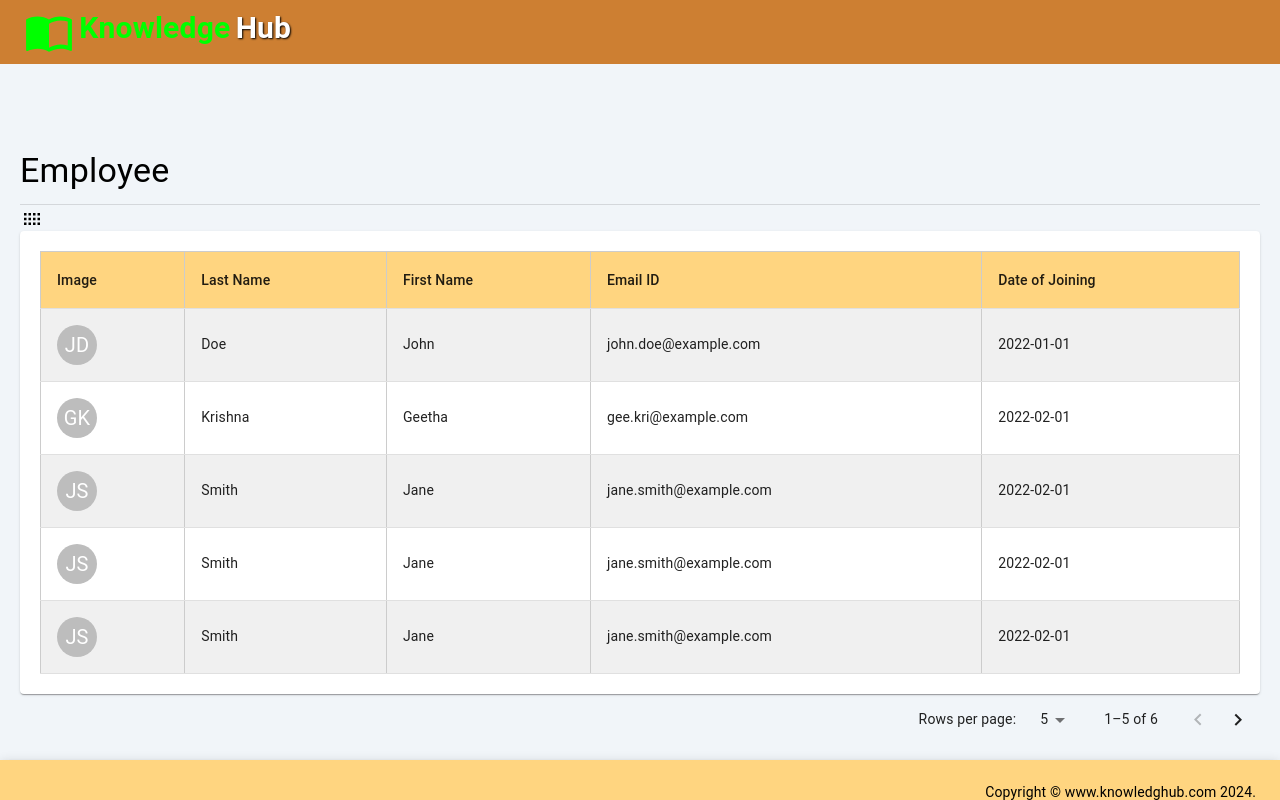
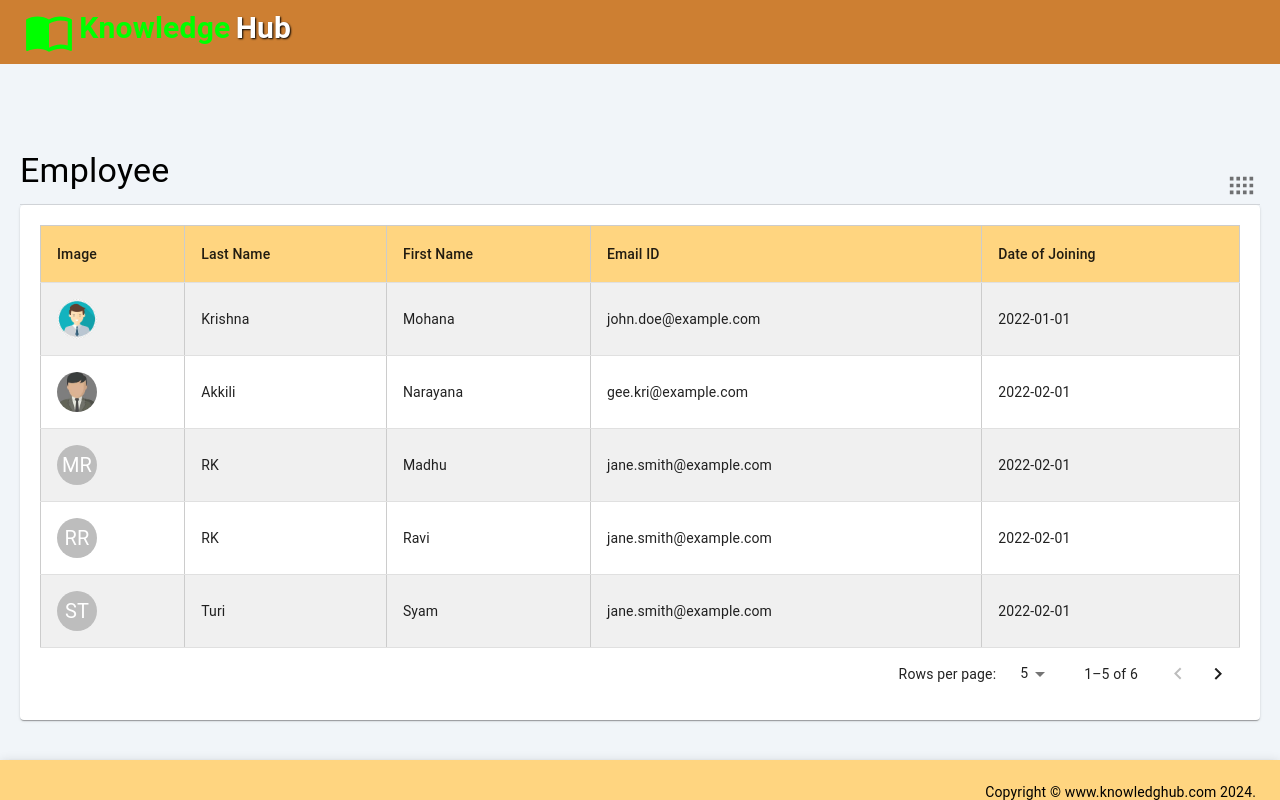
Before and after one commit to mohanakrishna143/nextJS-hub, a Next.js app: page /home in a window 1280 px wide. Built offline with nearby package versions, Linux system fonts and the light colour scheme.

Commit message:
Added image and Tiles and icon change

```diff
--- a/src/app/home/page.tsx
+++ b/src/app/home/page.tsx
@@ -1,24 +1,25 @@
 "use client"
-import React from "react";
+import React, { useState } from "react";
 import { Table, TableBody, TableCell, TableContainer, TableHead, TableRow, Paper, Avatar, TablePagination, IconButton, Typography, Divider } from '@mui/material';
-import { GridOn as GridIcon } from '@mui/icons-material';
-import ViewCompactIcon from '@mui/icons-material/ViewCompact';
+import { GridOn as GridIcon, ViewCompact as ViewCompactIcon } from '@mui/icons-material';
+import TocIcon from '@mui/icons-material/Toc';
 
 // Dummy data for demonstration
 const dummyData = [
-  { id: 1, firstName: 'John', lastName: 'Doe', email: 'john.doe@example.com', dateOfJoining: '2022-01-01', imageUrl: '' },
-  { id: 2, firstName: 'Geetha', lastName: 'Krishna', email: 'gee.kri@example.com', dateOfJoining: '2022-02-01', imageUrl: null },
-  { id: 3, firstName: 'Jane', lastName: 'Smith', email: 'jane.smith@example.com', dateOfJoining: '2022-02-01', imageUrl: null },
-  { id: 4, firstName: 'Jane', lastName: 'Smith', email: 'jane.smith@example.com', dateOfJoining: '2022-02-01', imageUrl: null },
-  { id: 5, firstName: 'Jane', lastName: 'Smith', email: 'jane.smith@example.com', dateOfJoining: '2022-02-01', imageUrl: null },
-  { id: 6, firstName: 'Jane', lastName: 'Smith', email: 'jane.smith@example.com', dateOfJoining: '2022-02-01', imageUrl: null }
+  { id: 1, firstName: 'Mohana', lastName: 'Krishna', email: 'john.doe@example.com', dateOfJoining: '2022-01-01', imageUrl: '/01.jpg' },
+  { id: 2, firstName: 'Narayana', lastName: 'Akkili', email: 'gee.kri@example.com', dateOfJoining: '2022-02-01', imageUrl: '/02.jpg' },
+  { id: 3, firstName: 'Madhu', lastName: 'RK', email: 'jane.smith@example.com', dateOfJoining: '2022-02-01', imageUrl: null },
+  { id: 4, firstName: 'Ravi', lastName: 'RK', email: 'jane.smith@example.com', dateOfJoining: '2022-02-01', imageUrl: null },
+  { id: 5, firstName: 'Syam', lastName: 'Turi', email: 'jane.smith@example.com', dateOfJoining: '2022-02-01', imageUrl: null },
+  { id: 6, firstName: 'Sharan', lastName: 'Teja', email: 'jane.smith@example.com', dateOfJoining: '2022-02-01', imageUrl: null }
   // Add more dummy data as needed
 ];
 
 function Home() {
   // Pagination state
-  const [page, setPage] = React.useState(0);
-  const [rowsPerPage, setRowsPerPage] = React.useState(5);
+  const [page, setPage] = useState(0);
+  const [rowsPerPage, setRowsPerPage] = useState(5);
+  const [gridView, setGridView] = useState(false); // State to toggle between table and grid view
 
   // Change page handler
   const handleChangePage = (event: any, newPage: React.SetStateAction<number>) => {
@@ -31,16 +32,48 @@ function Home() {
     setPage(0);
   };
 
+  // Toggle between table and grid view
+  const toggleView = () => {
+    setGridView(!gridView);
+  };
+
   return (
-    <div style={{ marginTop: "150px", padding: "0 20px", marginBottom: "20px" }}>
+    <div style={{ marginTop: "150px", padding: "0 20px", marginBottom: "20px", position: 'relative' }}>
       <Typography variant="h4" gutterBottom>
         Employee
       </Typography>
       <Divider />
-      <ViewCompactIcon />
-      <IconButton style={{ position: 'absolute', top: 10, right: 0 }}>
-        <GridIcon />
+      <IconButton style={{ position: 'absolute', top: 10, right: '1%', }}>
+        {!gridView && <ViewCompactIcon onClick={toggleView} fontSize="large" />}
+        {gridView &&<TocIcon onClick={toggleView} fontSize="large"/>}
       </IconButton>
+      {gridView ? (
+        // Grid view
+        <div style={{ display: 'flex', flexWrap: 'wrap', gap: '10px' }}>
+          {dummyData.map((employee) => (
+            <div key={employee.id} style={{ position: 'relative' }}>
+               {employee.imageUrl ? (
+                      <Avatar alt={`${employee.firstName} ${employee.lastName}`}
+                      src={employee.imageUrl}
+                      style={{ cursor: 'pointer', marginTop:"20px" }}
+                      title={`${employee.firstName} ${employee.lastName}`} />
+                    ) : (
+                      <Avatar style={{ cursor: 'pointer', marginTop:"20px" }}
+                      title={`${employee.firstName} ${employee.lastName}`} >{`${employee.firstName.charAt(0)}${employee.lastName.charAt(0)}`}</Avatar>
+                    )}
+
+            <Typography
+              variant="body2"
+              style={{ position: 'absolute', bottom: '-20px', left: '50%', transform: 'translateX(-50%)', width: '100%', textAlign: 'center' }}
+            >
+
+            </Typography>
+          </div>
+
+          ))}
+        </div>
+      ) : (
+        // Table view
         <TableContainer component={Paper} style={{ padding: "20px" }}>
           <Table>
             <TableHead>
@@ -54,7 +87,7 @@ function Home() {
             </TableHead>
             <TableBody>
               {dummyData.slice(page * rowsPerPage, page * rowsPerPage + rowsPerPage).map((row) => (
-              <TableRow key={row.id}  >
+                <TableRow key={row.id}>
                   <TableCell>
                     {row.imageUrl ? (
                       <Avatar alt={`${row.firstName} ${row.lastName}`} src={row.imageUrl} />
@@ -70,7 +103,6 @@ function Home() {
               ))}
             </TableBody>
           </Table>
-      </TableContainer>
           <TablePagination
         rowsPerPageOptions={[5, 10, 25]}
         component="div"
@@ -80,6 +112,10 @@ function Home() {
         onPageChange={handleChangePage}
         onRowsPerPageChange={handleChangeRowsPerPage}
       />
+        </TableContainer>
+
+      )}
+
     </div>
   );
 }
```
Also changed, not shown: public/01.jpg (added), public/02.jpg (added). Lines whose indentation alone changed are shown as unchanged.
